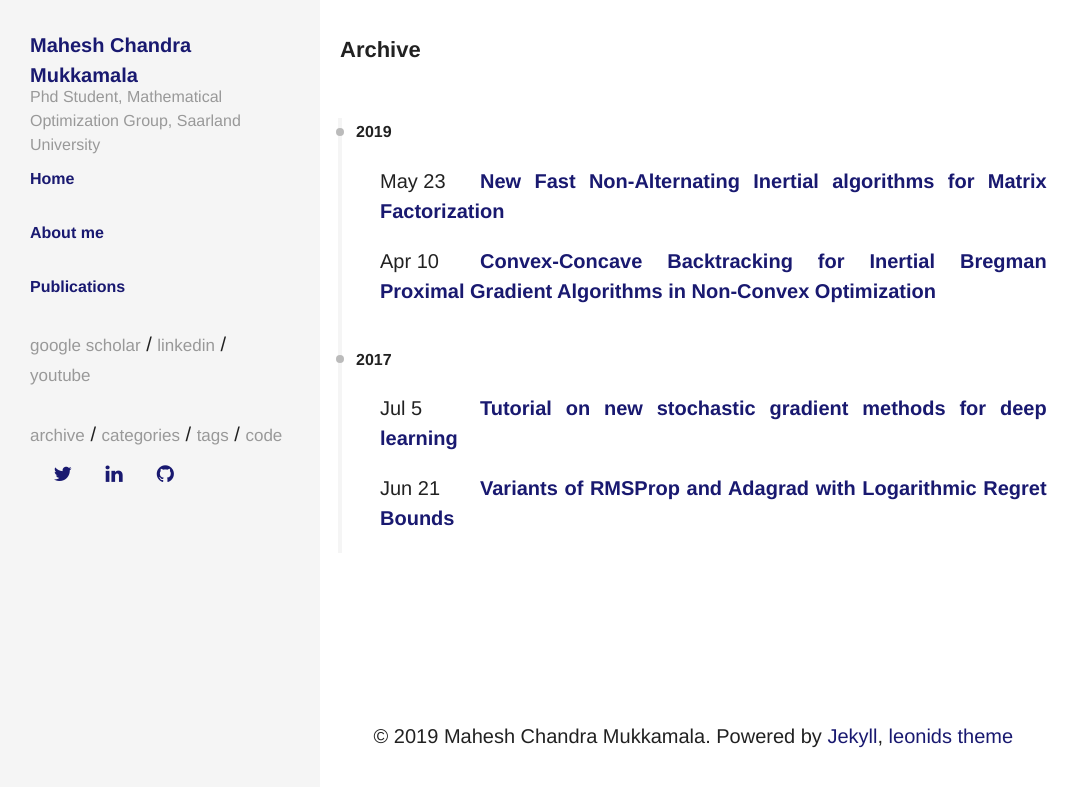
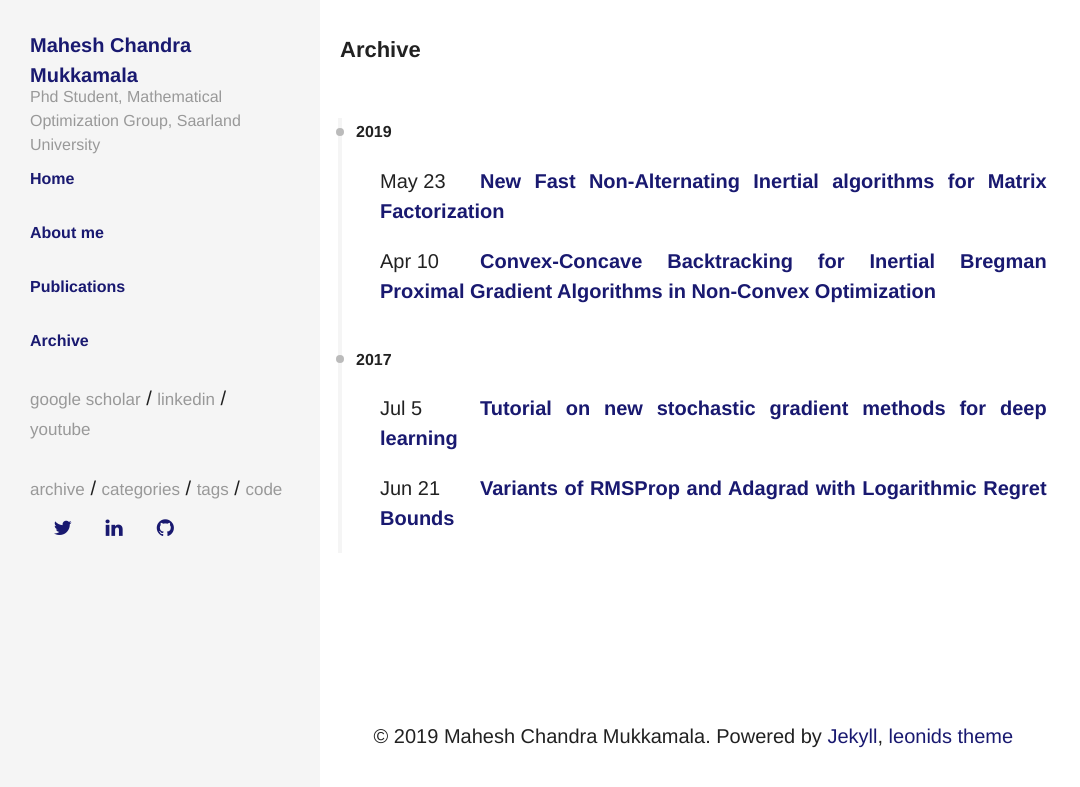
Before and after one commit to mmahesh/mmahesh.github.io, a Jekyll site: the page built from archive.html, in a window 1280 px wide. Shown: the top 787 px of the page, without its empty margins (0-1080 px from the left). Built offline with Jekyll 4.4.1, drawn with Linux system fonts in a browser that asks for light colours.

Commit message:
blank added

```diff
--- a/_includes/sidebar.html
+++ b/_includes/sidebar.html
@@ -4,27 +4,31 @@
   <a href="{{ site.url }}/" class="author_name" >{{ author.name }}</a>
   <span class="author_job">{{ author.job }}</span>
   <span class="author_bio mbm">{{ author.bio }}</span>
-  <a class="author_temp" href= "{{ site.url }}" >
+  <a class="author_temp" href= "{{ site.url }}" target="_blank">
   Home
   </a>
   <br>
-  <a class="author_temp" href= "{{ site.url }}/about_me" >
+  <a class="author_temp" href= "{{ site.url }}/about_me" target="_blank">
   About me
   </a>
   <br>
-  <a class="author_temp" href= "{{ site.url }}/publications" >
+  <a class="author_temp" href= "{{ site.url }}/publications" target="_blank">
     Publications
   </a>
+  <br>
+  <a class="author_temp" href= "{{ site.url }}/archive" target="_blank">
+    Archive
+  </a>
 <!--   <br>
-   <a target=”_blank”  class="author_temp" href= "https://scholar.google.de/citations?user=aLrBW2QAAAAJ" >
+   <a target="_blank"  class="author_temp" href= "https://scholar.google.de/citations?user=aLrBW2QAAAAJ" >
     Google Scholar
   </a>
   <br>
-   <a target=”_blank”  class="author_temp" href= "https://www.linkedin.com/in/maheshchandra" >
+   <a target="_blank"  class="author_temp" href= "https://www.linkedin.com/in/maheshchandra" >
     LinkedIn
   </a>
   <br>
-   <a target=”_blank”  class="author_temp" href= "https://www.youtube.com/channel/UCKo_GVkbbaHT55EwEluwNug" >
+   <a target="_blank"  class="author_temp" href= "https://www.youtube.com/channel/UCKo_GVkbbaHT55EwEluwNug" >
     Youtube
   </a>
   <br> -->
@@ -48,7 +52,7 @@
     <ul class="nav-list">
       {% for page in site.pages %} {% if page.title %}
       <li class="nav-item">
-        <a href="{{ site.url }}{{ page.url }}">{{ page.title }}</a>
+        <a href="{{ site.url }}{{ page.url }}" target="_blank">{{ page.title }}</a>
       </li>
       {% endif %} {% endfor %}
       <li class="nav-item">
--- a/archive.html
+++ b/archive.html
@@ -25,7 +25,7 @@ permalink: /archive/
     {% endif %}
     {% endunless %}
     <li>
-      <div style="width:100px;float:left;">{{ post.date | date: "%b %-d" }}</div> <a href="{{ site.url }}{{ post.url }}"><b>{{ post.title }}</b></a></li>
+      <div style="width:100px;float:left;">{{ post.date | date: "%b %-d" }}</div> <a href="{{ site.url }}{{ post.url }}" target="_blank"><b>{{ post.title }}</b></a></li>
     {% endfor %}
     </ul>
 
```
